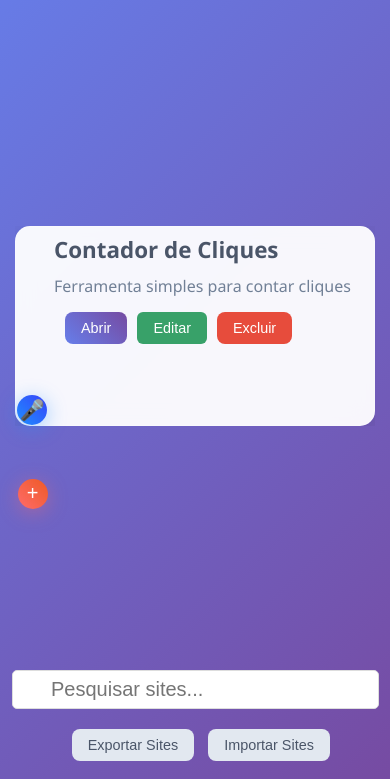
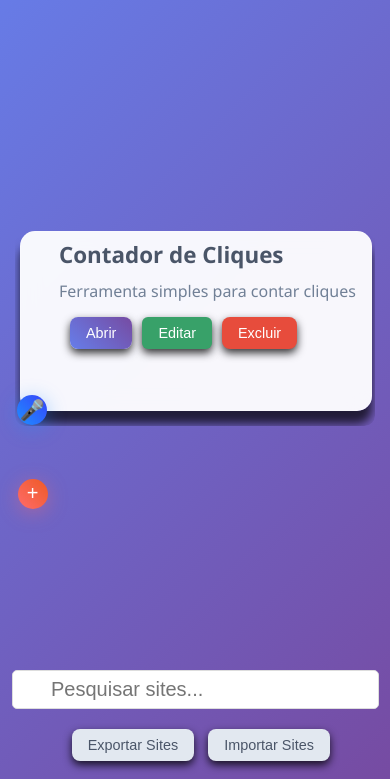
Before and after one commit to welintongomes/webkit, a plain HTML site: page index.html in a window 390 px wide. Shown: the part 65-844 px from the top of the page. Drawn offline with Linux system fonts and the light colour scheme.

Commit message:
Add files via upload

```diff
--- a/index.html
+++ b/index.html
@@ -53,7 +53,7 @@
 
 
 .sites-grid {
-            padding: 5.3px;
+    padding: 5.3px 3px 10px 5px;
     display: grid;
     grid-template-columns: repeat(auto-fit, minmax(300px, 1fr));
     gap: 25px;
@@ -67,7 +67,7 @@
     background: rgba(255, 255, 255, 0.95);
     border-radius: 15px;
     padding: 9px;
-            box-shadow: 0 8px 32px rgba(0, 0, 0, 0.4);
+    box-shadow: 0 8px 6.8px rgba(0, 0, 0, 0.7);
     backdrop-filter: blur(10px);
     border: 1px solid rgba(255, 255, 255, 0.2);
     cursor: pointer;
@@ -115,6 +115,7 @@
         }
 
         .btn {
+            box-shadow: 0 4px 8px rgba(0, 0, 0, 0.8);
             padding: 8px 16px;
             border: none;
             border-radius: 8px;
@@ -136,7 +137,7 @@
 
         .btn:hover {
             transform: translateY(-2px);
-            box-shadow: 0 4px 12px rgba(0, 0, 0, 0.2);
+            box-shadow: 0 4px 12px rgba(0, 0, 0, 0.3);
         }
 
         .add-site-btn {
@@ -461,7 +462,7 @@
     background: rgba(255, 255, 255, 0.95);
     border-radius: 15px;
     padding: 7px 3px 7px 38px;
-                box-shadow: 0 8px 32px rgba(0, 0, 0, 0.1);
+    box-shadow: 0 13px 10px rgba(0, 0, 0, 0.7);
     backdrop-filter: blur(10px);
     border: 1px solid rgba(255, 255, 255, 0.2);
     cursor: pointer;
@@ -502,12 +503,14 @@
             }
 
 .sites-grid {
-                padding: 0px;
+    padding-bottom: 15px;
+    border-radius: 10px;
+    /* padding: 3px; */
     display: grid;
     grid-template-columns: repeat(auto-fit, minmax(300px, 1fr));
     gap: 25px;
     min-height: 200px;
-                max-height: 78vh;
+    max-height: 73vh;
     overflow-y: auto;
 }
 
--- a/sw.js
+++ b/sw.js
@@ -1,4 +1,4 @@
-const CACHE_NAME = 'sites-manager-v11';
+const CACHE_NAME = 'sites-manager-v12';
 const urlsToCache = [
   './',
   './index.html'
```
Lines whose indentation alone changed are shown as unchanged.
